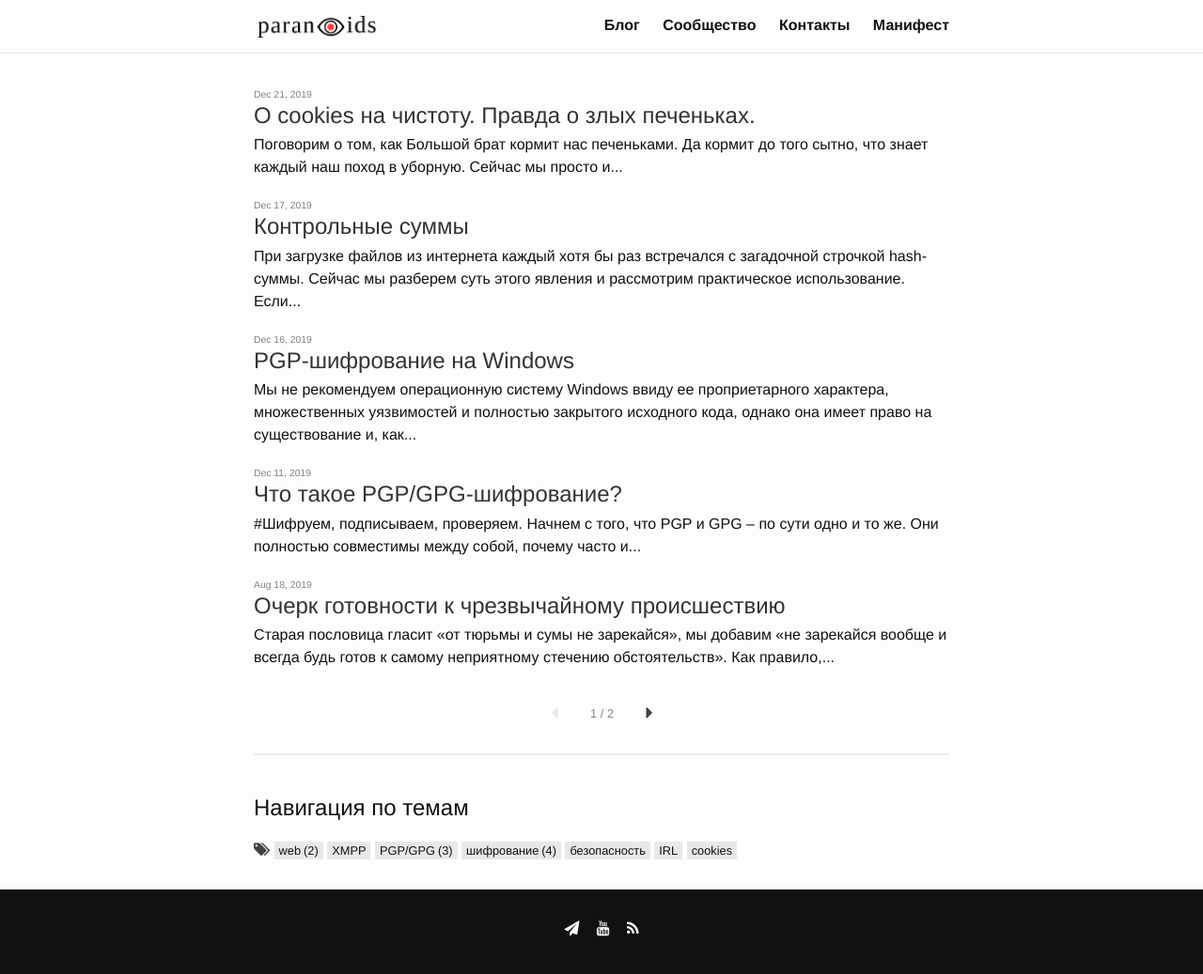
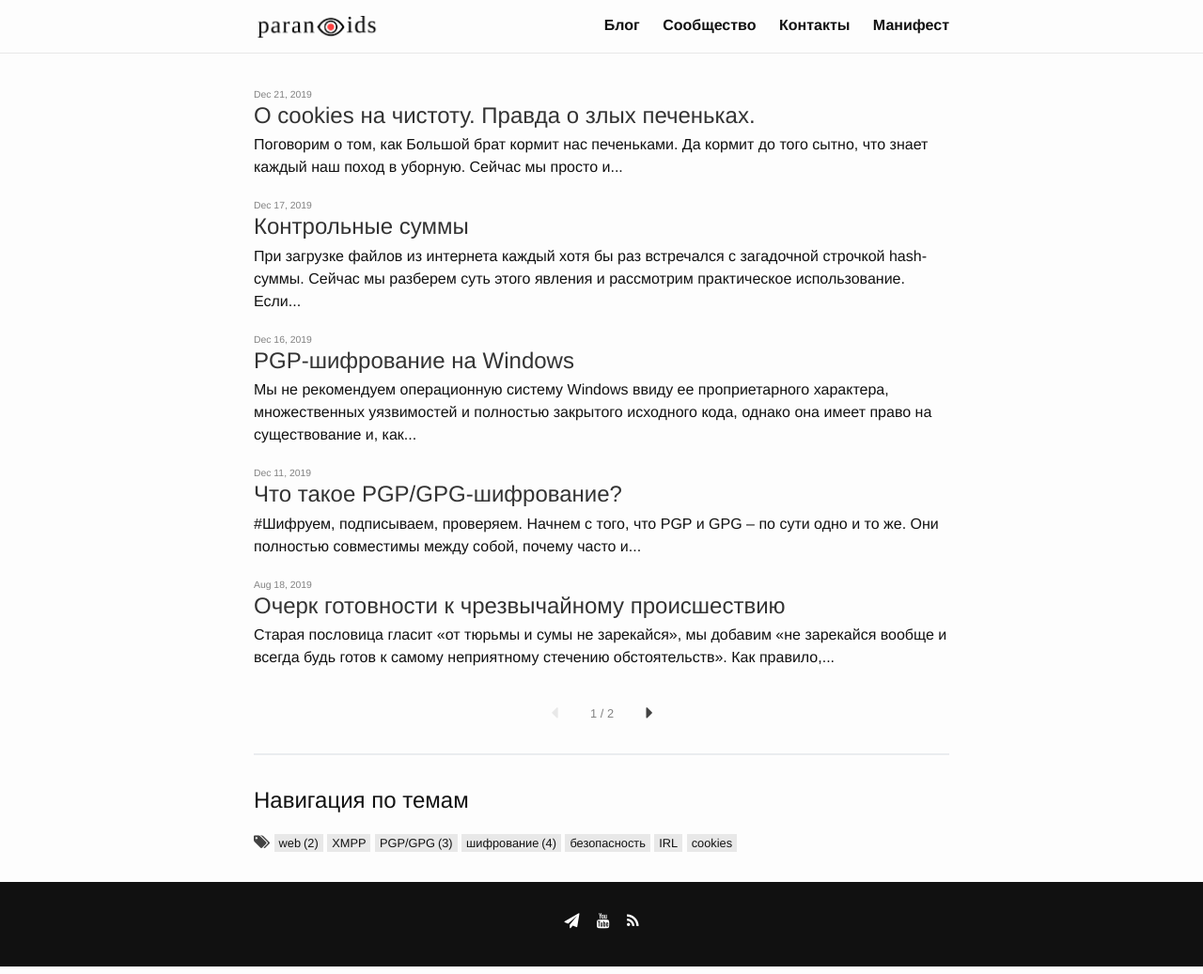
Before and after one commit to 2b7E1n6D0e5R7/2b7E1n6D0e5R7.github.io, a Jekyll site: the page built from index.html, in a window 1280 px wide. Shown: the whole page at 94% size. Built offline with Jekyll 4.4.1, drawn with Linux system fonts in a browser that asks for light colours; the list of posts is cut into pages by our own code.

Commit message:
Update _base.scss

```diff
--- a/_sass/minimaless/_base.scss
+++ b/_sass/minimaless/_base.scss
@@ -56,7 +56,7 @@ h1 {
 }
 
 h2 {
-  margin-top: $spacing-unit * 1.25;
+  margin-top: $spacing-unit * 0.25;
 }
 
 h3, h4 {
```
